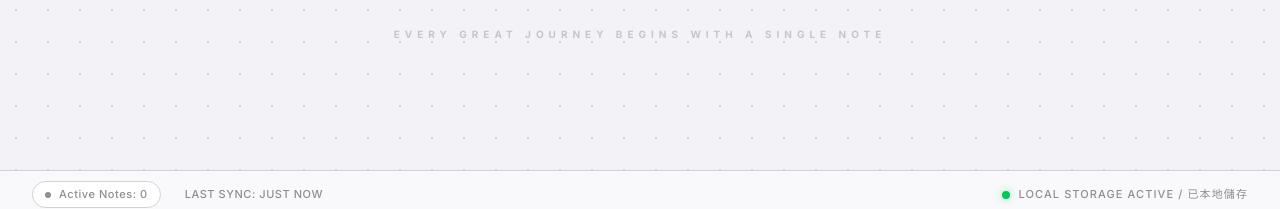
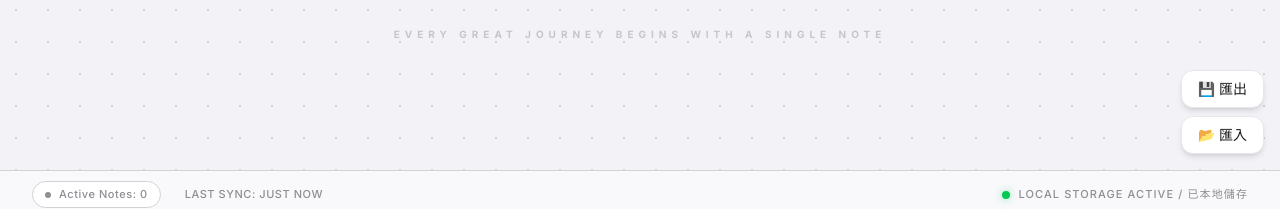
Before and after one commit to moumouQ286/dream-list-perfect, a React (Vite) app: page / in a window 1280 px wide. Both pictures are taken after typing "5" into the empty fields and a click on the button "Start Journey / 開始規劃". Shown: the part 582-791 px from the top of the page. Built offline with nearby package versions, Linux system fonts and the light colour scheme.

Commit message:
Update App.tsx

```diff
--- a/App.tsx
+++ b/App.tsx
@@ -1,4 +1,4 @@
-import React, { useState, useEffect } from "react";
+import React, { useState, useEffect, useRef } from "react";
 import confetti from "canvas-confetti";
 import { Onboarding } from "./Onboarding"
 import { Board } from "./Board"
@@ -18,6 +18,7 @@ export default function App() {
   const [tabs, setTabs] = useState<AgeTab[]>(AGE_TABS);
   const [showAllNotes, setShowAllNotes] = useState(false);
   const [initialized, setInitialized] = useState(false);
+  const importRef = useRef<HTMLInputElement>(null);
 
   useEffect(() => {
     const savedUser = localStorage.getItem(STORAGE_KEY_USER);
@@ -30,7 +31,6 @@ export default function App() {
 
       const decade = Math.floor(age / 10) * 10;
       const initialTab = `${decade}s`;
-
       let combinedTabs = savedTabs || AGE_TABS;
 
       if (decade > 60 && !combinedTabs.includes(initialTab)) {
@@ -39,7 +39,6 @@ export default function App() {
 
       setTabs(combinedTabs);
 
-      // ✅ 確保 currentTab 存在於實際的分頁清單中
       const validTab = combinedTabs.includes(initialTab)
         ? initialTab
         : combinedTabs[0];
@@ -68,6 +67,56 @@ export default function App() {
     localStorage.setItem(STORAGE_KEY_NOTES, JSON.stringify(notes));
   }, [userAge, onboardingComplete, notes, boardTitle, boardSubtitle, tabs, initialized]);
 
+  // ✅ 匯出：下載 JSON 檔案到本地
+  const handleExport = () => {
+    const data = {
+      version: 1,
+      exportedAt: new Date().toISOString(),
+      user: { age: userAge, onboardingComplete, title: boardTitle, subtitle: boardSubtitle, tabs },
+      notes,
+    };
+    const blob = new Blob([JSON.stringify(data, null, 2)], { type: "application/json" });
+    const url = URL.createObjectURL(blob);
+    const a = document.createElement("a");
+    a.href = url;
+    a.download = `dream-board-${new Date().toISOString().slice(0, 10)}.json`;
+    a.click();
+    URL.revokeObjectURL(url);
+  };
+
+  // ✅ 匯入：讀取 JSON 檔案並載入資料
+  const handleImport = (e: React.ChangeEvent<HTMLInputElement>) => {
+    const file = e.target.files?.[0];
+    if (!file) return;
+
+    const reader = new FileReader();
+    reader.onload = (event) => {
+      try {
+        const data = JSON.parse(event.target?.result as string);
+        if (!data.user || !data.notes) {
+          alert("檔案格式錯誤，請選擇正確的備份檔案。");
+          return;
+        }
+        const { age, onboardingComplete, title, subtitle, tabs: savedTabs } = data.user;
+        setUserAge(age);
+        setOnboardingComplete(onboardingComplete);
+        setBoardTitle(title || "Dream Board");
+        setBoardSubtitle(subtitle || "人生夢想清單");
+        setTabs(savedTabs || AGE_TABS);
+        setNotes(data.notes);
+
+        const validTab = (savedTabs || AGE_TABS)[0];
+        setCurrentTab(validTab);
+
+        alert("✅ 載入成功！");
+      } catch {
+        alert("❌ 檔案讀取失敗，請確認檔案是否正確。");
+      }
+    };
+    reader.readAsText(file);
+    e.target.value = "";
+  };
+
   const handleOnboardingComplete = (age: number) => {
     setUserAge(age);
     setOnboardingComplete(true);
@@ -81,7 +130,6 @@ export default function App() {
       setTabs(newTabs);
     }
 
-    // ✅ 確保 currentTab 存在於分頁清單中
     const validTab = newTabs.includes(initialTab) ? initialTab : newTabs[0];
     setCurrentTab(validTab);
   };
@@ -95,9 +143,7 @@ export default function App() {
     if (!newLabel.trim()) return;
     const newTabs = tabs.map(t => t === oldTab ? newLabel : t);
     setTabs(newTabs);
-    if (currentTab === oldTab) {
-      setCurrentTab(newLabel);
-    }
+    if (currentTab === oldTab) setCurrentTab(newLabel);
     setNotes(notes.map(n => n.ageTab === oldTab ? { ...n, ageTab: newLabel } : n));
   };
 
@@ -109,12 +155,9 @@ export default function App() {
     if (tabs.length <= 1) return;
     const newTabs = tabs.filter(t => t !== tabToDelete);
     setTabs(newTabs);
-
-    // ✅ 刪除分頁後確保 currentTab 切換到有效分頁
     if (currentTab === tabToDelete || !newTabs.includes(currentTab)) {
       setCurrentTab(newTabs[0]);
     }
-
     setNotes(notes.filter(n => n.ageTab !== tabToDelete));
   };
 
@@ -147,24 +190,15 @@ export default function App() {
       const updated = prev.map((n) => {
         if (n.id === id) {
           const newNote = { ...n, ...updates, updatedAt: Date.now() };
-
           const wasAllCompleted = n.titleCompleted && n.items.every(i => i.completed);
           const isAllCompletedNow = newNote.titleCompleted && newNote.items.every(i => i.completed);
-
           if (isAllCompletedNow && !wasAllCompleted) {
-            confetti({
-              particleCount: 150,
-              spread: 70,
-              origin: { y: 0.6 },
-              colors: STICKY_NOTE_COLORS
-            });
+            confetti({ particleCount: 150, spread: 70, origin: { y: 0.6 }, colors: STICKY_NOTE_COLORS });
           }
-
           return newNote;
         }
         return n;
       });
-
       if (updates.updatedAt) {
         const index = updated.findIndex(n => n.id === id);
         if (index > -1) {
@@ -187,6 +221,7 @@ export default function App() {
   }
 
   return (
+    <div className="relative w-full h-full">
       <Board
         userAge={userAge}
         currentTab={currentTab}
@@ -207,5 +242,31 @@ export default function App() {
         onUpdateNote={handleUpdateNote}
         onDeleteNote={handleDeleteNote}
       />
+
+      {/* ✅ 匯出／匯入按鈕（固定在右下角） */}
+      <div className="fixed bottom-16 right-4 flex flex-col gap-2 z-50">
+        <button
+          onClick={handleExport}
+          className="bg-white border border-gray-200 shadow-md text-sm font-medium px-4 py-2 rounded-xl hover:bg-gray-50 transition-all"
+          title="匯出備份"
+        >
+          💾 匯出
+        </button>
+        <button
+          onClick={() => importRef.current?.click()}
+          className="bg-white border border-gray-200 shadow-md text-sm font-medium px-4 py-2 rounded-xl hover:bg-gray-50 transition-all"
+          title="匯入備份"
+        >
+          📂 匯入
+        </button>
+        <input
+          ref={importRef}
+          type="file"
+          accept=".json"
+          onChange={handleImport}
+          className="hidden"
+        />
+      </div>
+    </div>
   );
 }
```
Lines whose indentation alone changed are shown as unchanged.
